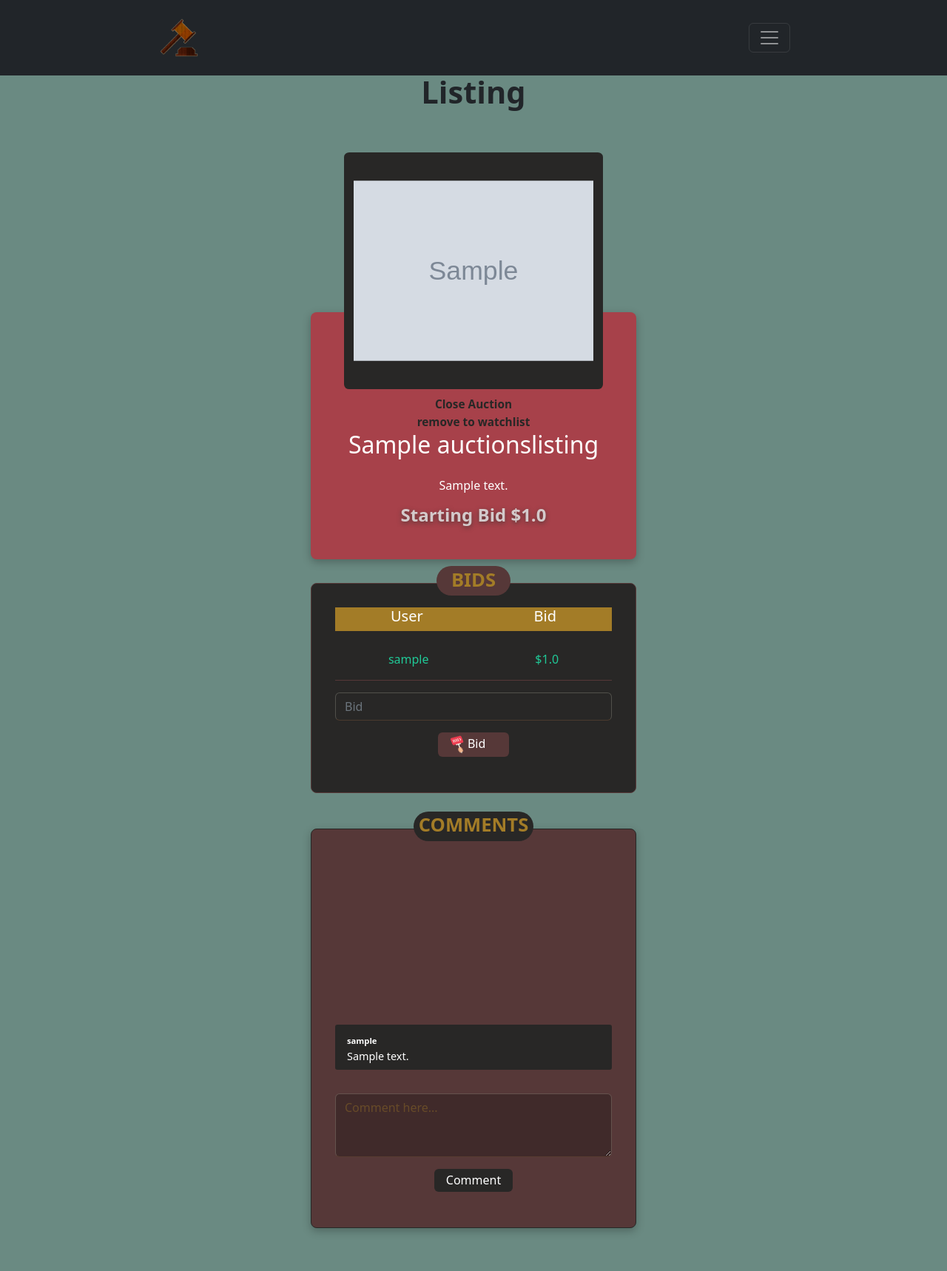
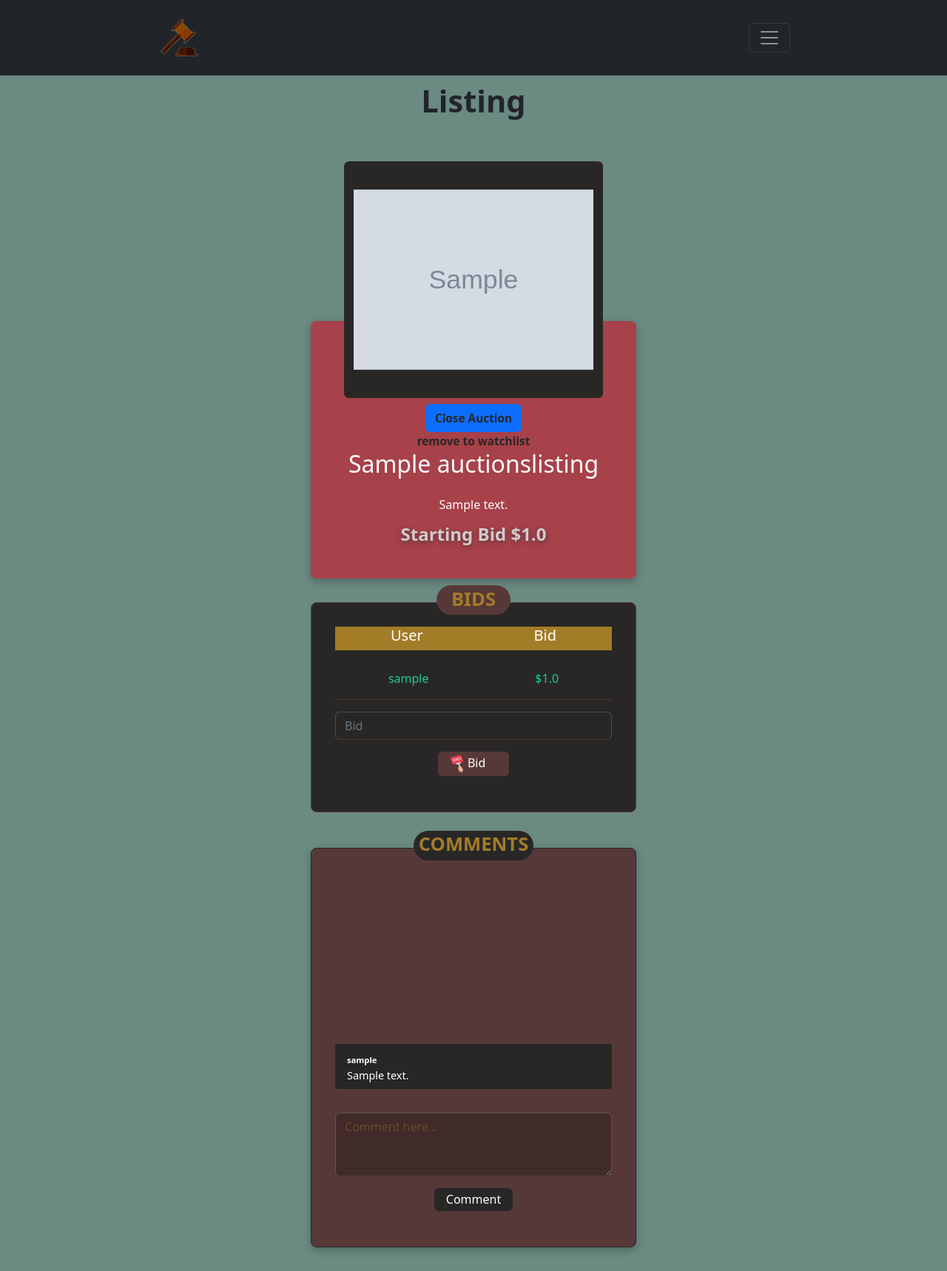
Before and after one commit to Oliveira-Renato/commerce, a Django app: page /listing/1 in a window 1280 px wide. Shown: the whole page at 74% size. Before the commit the page ends 1666 px from the top, so only its background shows below. Run offline with Django 3.2, Linux system fonts and the light colour scheme; a user stored in the database is signed in; tables that the repository leaves empty hold one stand-in row (values such as "Sample post"); grey boxes marked "Sample" are stand-in pictures; style sheets or scripts are compiled from the project's sources; some libraries are stand-ins or nearby versions.

Commit message:
fix: close auction in progress

```diff
--- a/auctions/static/auctions/styles.css
+++ b/auctions/static/auctions/styles.css
@@ -165,31 +165,38 @@ header .container-nav {
   overflow: hidden;
 }
 
-#listing .listing-info, #watchlist .listing-info {
+#home {
+  margin-top: 7rem;
+}
+
+#listing .listing-title h1, #watchlist .listing-title h1, #category .listing-title h1 {
+  margin-top: 7rem;
+}
+#listing .listing-info, #watchlist .listing-info, #category .listing-info {
   margin: 12rem 40px 2rem;
 }
 @media (min-width: 700px) {
-  #listing .listing-info, #watchlist .listing-info {
+  #listing .listing-info, #watchlist .listing-info, #category .listing-info {
     margin: 17rem 120px 2rem;
   }
 }
 @media (min-width: 1024px) {
-  #listing .listing-info, #watchlist .listing-info {
+  #listing .listing-info, #watchlist .listing-info, #category .listing-info {
     margin: 17rem 220px 2rem;
   }
 }
 @media (min-width: 1284px) {
-  #listing .listing-info, #watchlist .listing-info {
+  #listing .listing-info, #watchlist .listing-info, #category .listing-info {
     margin: 17rem 420px 2rem;
   }
 }
-#listing .listing-info > h1, #watchlist .listing-info > h1 {
+#listing .listing-info > h1, #watchlist .listing-info > h1, #category .listing-info > h1 {
   font-size: 2.5rem;
   font-weight: 600;
   margin-bottom: 1rem;
   text-align: center;
 }
-#listing .listing-info .card-auction, #watchlist .listing-info .card-auction {
+#listing .listing-info .card-auction, #watchlist .listing-info .card-auction, #category .listing-info .card-auction {
   position: relative;
   background-color: var(--color-primary);
   box-shadow: 0 4px 12px rgba(0, 0, 0, 0.25);
@@ -198,25 +205,25 @@ header .container-nav {
   padding: 7rem 1rem 2rem;
 }
 @media (min-width: 700px) {
-  #listing .listing-info .card-auction, #watchlist .listing-info .card-auction {
+  #listing .listing-info .card-auction, #watchlist .listing-info .card-auction, #category .listing-info .card-auction {
     padding: 10rem 1rem 2rem;
   }
 }
 @media (min-width: 370px) {
-  #listing .listing-info .card-auction, #watchlist .listing-info .card-auction {
+  #listing .listing-info .card-auction, #watchlist .listing-info .card-auction, #category .listing-info .card-auction {
     padding: 7rem 1rem 2rem;
   }
 }
-#listing .listing-info .card-auction .watch-on a, #watchlist .listing-info .card-auction .watch-on a {
+#listing .listing-info .card-auction .watch-on a, #watchlist .listing-info .card-auction .watch-on a, #category .listing-info .card-auction .watch-on a {
   text-decoration: none;
   color: var(--color-secondary);
   font-weight: 600;
   font-size: 0.96rem;
 }
-#listing .listing-info .card-auction .watch-on a svg, #watchlist .listing-info .card-auction .watch-on a svg {
+#listing .listing-info .card-auction .watch-on a svg, #watchlist .listing-info .card-auction .watch-on a svg, #category .listing-info .card-auction .watch-on a svg {
   padding-right: 0.3rem;
 }
-#listing .listing-info .bids, #listing .listing-info .comments, #watchlist .listing-info .bids, #watchlist .listing-info .comments {
+#listing .listing-info .bids, #listing .listing-info .comments, #watchlist .listing-info .bids, #watchlist .listing-info .comments, #category .listing-info .bids, #category .listing-info .comments {
   position: relative;
   border: 1px solid var(--color-quinary);
   margin-top: 2rem;
@@ -225,13 +232,13 @@ header .container-nav {
   color: var(--teal);
   border-radius: 0.5rem;
 }
-#listing .listing-info .bids .bids-title, #listing .listing-info .bids .comments-title, #listing .listing-info .comments .bids-title, #listing .listing-info .comments .comments-title, #watchlist .listing-info .bids .bids-title, #watchlist .listing-info .bids .comments-title, #watchlist .listing-info .comments .bids-title, #watchlist .listing-info .comments .comments-title {
+#listing .listing-info .bids .bids-title, #listing .listing-info .bids .comments-title, #listing .listing-info .comments .bids-title, #listing .listing-info .comments .comments-title, #watchlist .listing-info .bids .bids-title, #watchlist .listing-info .bids .comments-title, #watchlist .listing-info .comments .bids-title, #watchlist .listing-info .comments .comments-title, #category .listing-info .bids .bids-title, #category .listing-info .bids .comments-title, #category .listing-info .comments .bids-title, #category .listing-info .comments .comments-title {
   display: flex;
   justify-content: center;
   align-content: center;
   background: var(--color-quinary);
 }
-#listing .listing-info .bids .bids-title .bid-row, #listing .listing-info .bids .bids-title .comments-row, #listing .listing-info .bids .comments-title .bid-row, #listing .listing-info .bids .comments-title .comments-row, #listing .listing-info .comments .bids-title .bid-row, #listing .listing-info .comments .bids-title .comments-row, #listing .listing-info .comments .comments-title .bid-row, #listing .listing-info .comments .comments-title .comments-row, #watchlist .listing-info .bids .bids-title .bid-row, #watchlist .listing-info .bids .bids-title .comments-row, #watchlist .listing-info .bids .comments-title .bid-row, #watchlist .listing-info .bids .comments-title .comments-row, #watchlist .listing-info .comments .bids-title .bid-row, #watchlist .listing-info .comments .bids-title .comments-row, #watchlist .listing-info .comments .comments-title .bid-row, #watchlist .listing-info .comments .comments-title .comments-row {
+#listing .listing-info .bids .bids-title .bid-row, #listing .listing-info .bids .bids-title .comments-row, #listing .listing-info .bids .comments-title .bid-row, #listing .listing-info .bids .comments-title .comments-row, #listing .listing-info .comments .bids-title .bid-row, #listing .listing-info .comments .bids-title .comments-row, #listing .listing-info .comments .comments-title .bid-row, #listing .listing-info .comments .comments-title .comments-row, #watchlist .listing-info .bids .bids-title .bid-row, #watchlist .listing-info .bids .bids-title .comments-row, #watchlist .listing-info .bids .comments-title .bid-row, #watchlist .listing-info .bids .comments-title .comments-row, #watchlist .listing-info .comments .bids-title .bid-row, #watchlist .listing-info .comments .bids-title .comments-row, #watchlist .listing-info .comments .comments-title .bid-row, #watchlist .listing-info .comments .comments-title .comments-row, #category .listing-info .bids .bids-title .bid-row, #category .listing-info .bids .bids-title .comments-row, #category .listing-info .bids .comments-title .bid-row, #category .listing-info .bids .comments-title .comments-row, #category .listing-info .comments .bids-title .bid-row, #category .listing-info .comments .bids-title .comments-row, #category .listing-info .comments .comments-title .bid-row, #category .listing-info .comments .comments-title .comments-row {
   width: 100px;
   height: 40px;
   position: absolute;
@@ -239,7 +246,7 @@ header .container-nav {
   background: var(--color-quinary);
   border-radius: 1.5rem;
 }
-#listing .listing-info .bids .bids-title .bid-row h3, #listing .listing-info .bids .bids-title .comments-row h3, #listing .listing-info .bids .comments-title .bid-row h3, #listing .listing-info .bids .comments-title .comments-row h3, #listing .listing-info .comments .bids-title .bid-row h3, #listing .listing-info .comments .bids-title .comments-row h3, #listing .listing-info .comments .comments-title .bid-row h3, #listing .listing-info .comments .comments-title .comments-row h3, #watchlist .listing-info .bids .bids-title .bid-row h3, #watchlist .listing-info .bids .bids-title .comments-row h3, #watchlist .listing-info .bids .comments-title .bid-row h3, #watchlist .listing-info .bids .comments-title .comments-row h3, #watchlist .listing-info .comments .bids-title .bid-row h3, #watchlist .listing-info .comments .bids-title .comments-row h3, #watchlist .listing-info .comments .comments-title .bid-row h3, #watchlist .listing-info .comments .comments-title .comments-row h3 {
+#listing .listing-info .bids .bids-title .bid-row h3, #listing .listing-info .bids .bids-title .comments-row h3, #listing .listing-info .bids .comments-title .bid-row h3, #listing .listing-info .bids .comments-title .comments-row h3, #listing .listing-info .comments .bids-title .bid-row h3, #listing .listing-info .comments .bids-title .comments-row h3, #listing .listing-info .comments .comments-title .bid-row h3, #listing .listing-info .comments .comments-title .comments-row h3, #watchlist .listing-info .bids .bids-title .bid-row h3, #watchlist .listing-info .bids .bids-title .comments-row h3, #watchlist .listing-info .bids .comments-title .bid-row h3, #watchlist .listing-info .bids .comments-title .comments-row h3, #watchlist .listing-info .comments .bids-title .bid-row h3, #watchlist .listing-info .comments .bids-title .comments-row h3, #watchlist .listing-info .comments .comments-title .bid-row h3, #watchlist .listing-info .comments .comments-title .comments-row h3, #category .listing-info .bids .bids-title .bid-row h3, #category .listing-info .bids .bids-title .comments-row h3, #category .listing-info .bids .comments-title .bid-row h3, #category .listing-info .bids .comments-title .comments-row h3, #category .listing-info .comments .bids-title .bid-row h3, #category .listing-info .comments .bids-title .comments-row h3, #category .listing-info .comments .comments-title .bid-row h3, #category .listing-info .comments .comments-title .comments-row h3 {
   color: var(--color-quaternary);
   text-transform: uppercase;
   font-weight: 600;
@@ -247,7 +254,7 @@ header .container-nav {
   text-align: center;
   padding: 0.2rem;
 }
-#listing .listing-info .bids .header-bid, #listing .listing-info .comments .header-bid, #watchlist .listing-info .bids .header-bid, #watchlist .listing-info .comments .header-bid {
+#listing .listing-info .bids .header-bid, #listing .listing-info .comments .header-bid, #watchlist .listing-info .bids .header-bid, #watchlist .listing-info .comments .header-bid, #category .listing-info .bids .header-bid, #category .listing-info .comments .header-bid {
   display: flex;
   justify-content: space-around;
   color: var(--text-color);
@@ -255,11 +262,11 @@ header .container-nav {
   margin-bottom: 1.6rem;
   background: var(--color-quaternary);
 }
-#listing .listing-info .bids .bid-container, #listing .listing-info .comments .bid-container, #watchlist .listing-info .bids .bid-container, #watchlist .listing-info .comments .bid-container {
+#listing .listing-info .bids .bid-container, #listing .listing-info .comments .bid-container, #watchlist .listing-info .bids .bid-container, #watchlist .listing-info .comments .bid-container, #category .listing-info .bids .bid-container, #category .listing-info .comments .bid-container {
   display: flex;
   flex-direction: column-reverse;
 }
-#listing .listing-info .bids .bid-container .bid, #listing .listing-info .comments .bid-container .bid, #watchlist .listing-info .bids .bid-container .bid, #watchlist .listing-info .comments .bid-container .bid {
+#listing .listing-info .bids .bid-container .bid, #listing .listing-info .comments .bid-container .bid, #watchlist .listing-info .bids .bid-container .bid, #watchlist .listing-info .comments .bid-container .bid, #category .listing-info .bids .bid-container .bid, #category .listing-info .comments .bid-container .bid {
   border-bottom: 1px solid var(--color-quinary);
   padding: 0 0 1rem;
   margin-bottom: 1rem;
@@ -267,35 +274,35 @@ header .container-nav {
   justify-content: space-around;
   align-content: center;
 }
-#listing .listing-info .bids .bid-container .bid p, #listing .listing-info .comments .bid-container .bid p, #watchlist .listing-info .bids .bid-container .bid p, #watchlist .listing-info .comments .bid-container .bid p {
+#listing .listing-info .bids .bid-container .bid p, #listing .listing-info .comments .bid-container .bid p, #watchlist .listing-info .bids .bid-container .bid p, #watchlist .listing-info .comments .bid-container .bid p, #category .listing-info .bids .bid-container .bid p, #category .listing-info .comments .bid-container .bid p {
   margin: 0;
 }
-#listing .listing-info .bids .form-group input, #listing .listing-info .bids .form-group textarea, #listing .listing-info .comments .form-group input, #listing .listing-info .comments .form-group textarea, #watchlist .listing-info .bids .form-group input, #watchlist .listing-info .bids .form-group textarea, #watchlist .listing-info .comments .form-group input, #watchlist .listing-info .comments .form-group textarea {
+#listing .listing-info .bids .form-group input, #listing .listing-info .bids .form-group textarea, #listing .listing-info .comments .form-group input, #listing .listing-info .comments .form-group textarea, #watchlist .listing-info .bids .form-group input, #watchlist .listing-info .bids .form-group textarea, #watchlist .listing-info .comments .form-group input, #watchlist .listing-info .comments .form-group textarea, #category .listing-info .bids .form-group input, #category .listing-info .bids .form-group textarea, #category .listing-info .comments .form-group input, #category .listing-info .comments .form-group textarea {
   background: transparent;
   color: var(--text-color);
   margin-bottom: 1rem;
 }
-#listing .listing-info .bids .form-group .btn-primary:not(:disabled):not(.disabled):active, #listing .listing-info .comments .form-group .btn-primary:not(:disabled):not(.disabled):active, #watchlist .listing-info .bids .form-group .btn-primary:not(:disabled):not(.disabled):active, #watchlist .listing-info .comments .form-group .btn-primary:not(:disabled):not(.disabled):active {
+#listing .listing-info .bids .form-group .btn-primary:not(:disabled):not(.disabled):active, #listing .listing-info .comments .form-group .btn-primary:not(:disabled):not(.disabled):active, #watchlist .listing-info .bids .form-group .btn-primary:not(:disabled):not(.disabled):active, #watchlist .listing-info .comments .form-group .btn-primary:not(:disabled):not(.disabled):active, #category .listing-info .bids .form-group .btn-primary:not(:disabled):not(.disabled):active, #category .listing-info .comments .form-group .btn-primary:not(:disabled):not(.disabled):active {
   box-shadow: var(--box-shadow-btn);
 }
-#listing .listing-info .bids .form-group .d-flex, #listing .listing-info .comments .form-group .d-flex, #watchlist .listing-info .bids .form-group .d-flex, #watchlist .listing-info .comments .form-group .d-flex {
+#listing .listing-info .bids .form-group .d-flex, #listing .listing-info .comments .form-group .d-flex, #watchlist .listing-info .bids .form-group .d-flex, #watchlist .listing-info .comments .form-group .d-flex, #category .listing-info .bids .form-group .d-flex, #category .listing-info .comments .form-group .d-flex {
   justify-content: center;
 }
-#listing .listing-info .bids .form-group button, #listing .listing-info .comments .form-group button, #watchlist .listing-info .bids .form-group button, #watchlist .listing-info .comments .form-group button {
+#listing .listing-info .bids .form-group button, #listing .listing-info .comments .form-group button, #watchlist .listing-info .bids .form-group button, #watchlist .listing-info .comments .form-group button, #category .listing-info .bids .form-group button, #category .listing-info .comments .form-group button {
   padding: 0.2rem 2rem 0.2rem 1rem;
   background: var(--color-quinary);
   border: none;
 }
-#listing .listing-info .bids .form-group button > img, #listing .listing-info .comments .form-group button > img, #watchlist .listing-info .bids .form-group button > img, #watchlist .listing-info .comments .form-group button > img {
+#listing .listing-info .bids .form-group button > img, #listing .listing-info .comments .form-group button > img, #watchlist .listing-info .bids .form-group button > img, #watchlist .listing-info .comments .form-group button > img, #category .listing-info .bids .form-group button > img, #category .listing-info .comments .form-group button > img {
   width: 20px;
   height: 25px;
 }
-#listing .listing-info .listing-image, #watchlist .listing-info .listing-image {
+#listing .listing-info .listing-image, #watchlist .listing-info .listing-image, #category .listing-info .listing-image {
   display: flex;
   justify-content: center;
   margin-bottom: 1rem;
 }
-#listing .listing-info .listing-image .fix-size-img, #watchlist .listing-info .listing-image .fix-size-img {
+#listing .listing-info .listing-image .fix-size-img, #watchlist .listing-info .listing-image .fix-size-img, #category .listing-info .listing-image .fix-size-img {
   position: absolute;
   top: -7.5rem;
   background: var(--color-secondary);
@@ -308,87 +315,87 @@ header .container-nav {
   overflow: hidden;
 }
 @media (min-width: 700px) {
-  #listing .listing-info .listing-image .fix-size-img, #watchlist .listing-info .listing-image .fix-size-img {
+  #listing .listing-info .listing-image .fix-size-img, #watchlist .listing-info .listing-image .fix-size-img, #category .listing-info .listing-image .fix-size-img {
     width: 350px;
     height: 320px;
     top: -13.5rem;
   }
 }
-#listing .listing-info .listing-image .fix-size-img > img, #watchlist .listing-info .listing-image .fix-size-img > img {
+#listing .listing-info .listing-image .fix-size-img > img, #watchlist .listing-info .listing-image .fix-size-img > img, #category .listing-info .listing-image .fix-size-img > img {
   border-radius: 0.5%;
   margin: auto 0;
   padding: 0.2rem 0.8rem;
 }
-#listing .listing-info .listing-description, #watchlist .listing-info .listing-description {
+#listing .listing-info .listing-description, #watchlist .listing-info .listing-description, #category .listing-info .listing-description {
   display: block;
   width: 100%;
   height: auto;
 }
-#listing .listing-info .listing-description > p, #watchlist .listing-info .listing-description > p {
+#listing .listing-info .listing-description > p, #watchlist .listing-info .listing-description > p, #category .listing-info .listing-description > p {
   font-size: 1rem;
   font-weight: 400;
   line-height: 1.5rem;
   margin-bottom: 1rem;
 }
-#listing .listing-info .listing-price, #watchlist .listing-info .listing-price {
+#listing .listing-info .listing-price, #watchlist .listing-info .listing-price, #category .listing-info .listing-price {
   display: block;
   width: 100%;
   height: auto;
 }
-#listing .listing-info .listing-price > p, #watchlist .listing-info .listing-price > p {
+#listing .listing-info .listing-price > p, #watchlist .listing-info .listing-price > p, #category .listing-info .listing-price > p {
   font-size: 1.5rem;
   font-weight: 600;
   line-height: 1.5rem;
   color: #dfdfdfdf;
   text-shadow: 0 2px 6px var(--color-quinary);
 }
-#listing .listing-info .close-auction, #watchlist .listing-info .close-auction {
+#listing .listing-info .close-auction, #watchlist .listing-info .close-auction, #category .listing-info .close-auction {
   display: block;
   width: 100%;
   height: auto;
 }
-#listing .listing-info .close-auction > p, #watchlist .listing-info .close-auction > p {
+#listing .listing-info .close-auction > p, #watchlist .listing-info .close-auction > p, #category .listing-info .close-auction > p {
   font-size: 1.5rem;
   font-weight: 600;
   line-height: 1.5rem;
 }
-#listing .comments-box .comments, #watchlist .comments-box .comments {
+#listing .comments-box .comments, #watchlist .comments-box .comments, #category .comments-box .comments {
   background: var(--color-quinary);
   color: var(--text-color);
   box-shadow: 0 4px 12px rgba(0, 0, 0, 0.25);
   border: 1px solid var(--color-secondary);
 }
-#listing .comments-box .comments .comments-title .comments-row, #watchlist .comments-box .comments .comments-title .comments-row {
+#listing .comments-box .comments .comments-title .comments-row, #watchlist .comments-box .comments .comments-title .comments-row, #category .comments-box .comments .comments-title .comments-row {
   background: var(--color-secondary);
   width: 162px;
 }
-#listing .comments-box .comments .comment, #watchlist .comments-box .comments .comment {
+#listing .comments-box .comments .comment, #watchlist .comments-box .comments .comment, #category .comments-box .comments .comment {
   background: var(--color-secondary);
   padding: 0.5rem 1rem;
   border-radius: 0.2rem;
   margin-bottom: 0.4rem;
 }
-#listing .comments-box .comments .comment strong, #watchlist .comments-box .comments .comment strong {
+#listing .comments-box .comments .comment strong, #watchlist .comments-box .comments .comment strong, #category .comments-box .comments .comment strong {
   font-size: 0.7rem;
 }
-#listing .comments-box .comments .comment p, #watchlist .comments-box .comments .comment p {
+#listing .comments-box .comments .comment p, #watchlist .comments-box .comments .comment p, #category .comments-box .comments .comment p {
   font-size: 0.9rem;
   margin: 0;
   word-break: break-all;
 }
-#listing .comments-box .comments form .form-group textarea, #watchlist .comments-box .comments form .form-group textarea {
+#listing .comments-box .comments form .form-group textarea, #watchlist .comments-box .comments form .form-group textarea, #category .comments-box .comments form .form-group textarea {
   background-blend-mode: multiply;
   background: rgba(0, 0, 0, 0.25);
 }
-#listing .comments-box .comments form .form-group textarea::placeholder, #watchlist .comments-box .comments form .form-group textarea::placeholder {
+#listing .comments-box .comments form .form-group textarea::placeholder, #watchlist .comments-box .comments form .form-group textarea::placeholder, #category .comments-box .comments form .form-group textarea::placeholder {
   color: var(--color-quaternary);
   opacity: 0.4;
 }
-#listing .comments-box .comments form .form-group button, #watchlist .comments-box .comments form .form-group button {
+#listing .comments-box .comments form .form-group button, #watchlist .comments-box .comments form .form-group button, #category .comments-box .comments form .form-group button {
   background: var(--color-secondary);
   padding: 0.2rem 1rem;
 }
-#listing .comments-box .comments .scroll-comments, #watchlist .comments-box .comments .scroll-comments {
+#listing .comments-box .comments .scroll-comments, #watchlist .comments-box .comments .scroll-comments, #category .comments-box .comments .scroll-comments {
   overflow-y: auto;
   height: 300px;
   margin-bottom: 1.6rem;
@@ -396,13 +403,13 @@ header .container-nav {
   flex-direction: column-reverse;
 }
 
-#watchlist .auto-grid {
+#watchlist .auto-grid, #category .auto-grid {
   margin: 12rem 20px 2rem;
 }
-#watchlist .auto-grid .col {
+#watchlist .auto-grid .col, #category .auto-grid .col {
   padding: 4rem 1rem 2rem;
 }
-#watchlist .auto-grid .col .listing-image img {
+#watchlist .auto-grid .col .listing-image img, #category .auto-grid .col .listing-image img {
   width: 120px;
   height: 130px;
   border-radius: 0.5rem;
--- a/auctions/templates/auctions/listing.html
+++ b/auctions/templates/auctions/listing.html
@@ -15,9 +15,13 @@
                     {% endif %}
                     {% if request.user == listing.user %}
                        <div class="close-auction show">
+                        <button type="button" class="btn btn-primary" data-bs-toggle="modal" data-bs-target="#exampleModal">
                             <a href="{% url 'close_listing' listing.id %}">
+                                <!-- Button trigger modal -->
                                 <span class="iconify" data-icon="ri:auction-fill"></span>Close Auction
                             </a>
+                        </button>
+
                        </div>
                     {% endif %}
                     {% if watchlist %}
@@ -66,7 +70,6 @@
                 </div>
             {% else %}
                 <h3>No bids yet</h3>
-                <p>{{bids}}</p>
             {% endif %}
             <form action="{% url 'bid' listing.id %}" method="POST">
                 {% csrf_token %}
@@ -120,6 +123,24 @@
             {% endif %}
         </div>
     </div>
+    <!-- Modal -->
+    <div class="modal fade" id="exampleModal" tabindex="-1" aria-labelledby="exampleModalLabel" aria-hidden="true">
+        <div class="modal-dialog">
+        <div class="modal-content">
+            <div class="modal-header">
+            <h5 class="modal-title" id="exampleModalLabel">Modal title</h5>
+            <button type="button" class="btn-close" data-bs-dismiss="modal" aria-label="Close"></button>
+            </div>
+            <div class="modal-body">
+                Are you sure you want to close this auction?
+            </div>
+            <div class="modal-footer">
+            <button type="button" class="btn btn-secondary" data-bs-dismiss="modal">No</button>
+            <button type="button" class="btn btn-primary">Yes</button>
+            </div>
+        </div>
+        </div>
+  </div>
 </section>
 
 {% endblock %}
```
Also changed, not shown: auctions/static/auctions/style.scss (+10 -3 lines), auctions/templates/auctions/categories.html (+13 -8 lines), auctions/templates/auctions/index.html (+4 -4 lines), 1 other file.
